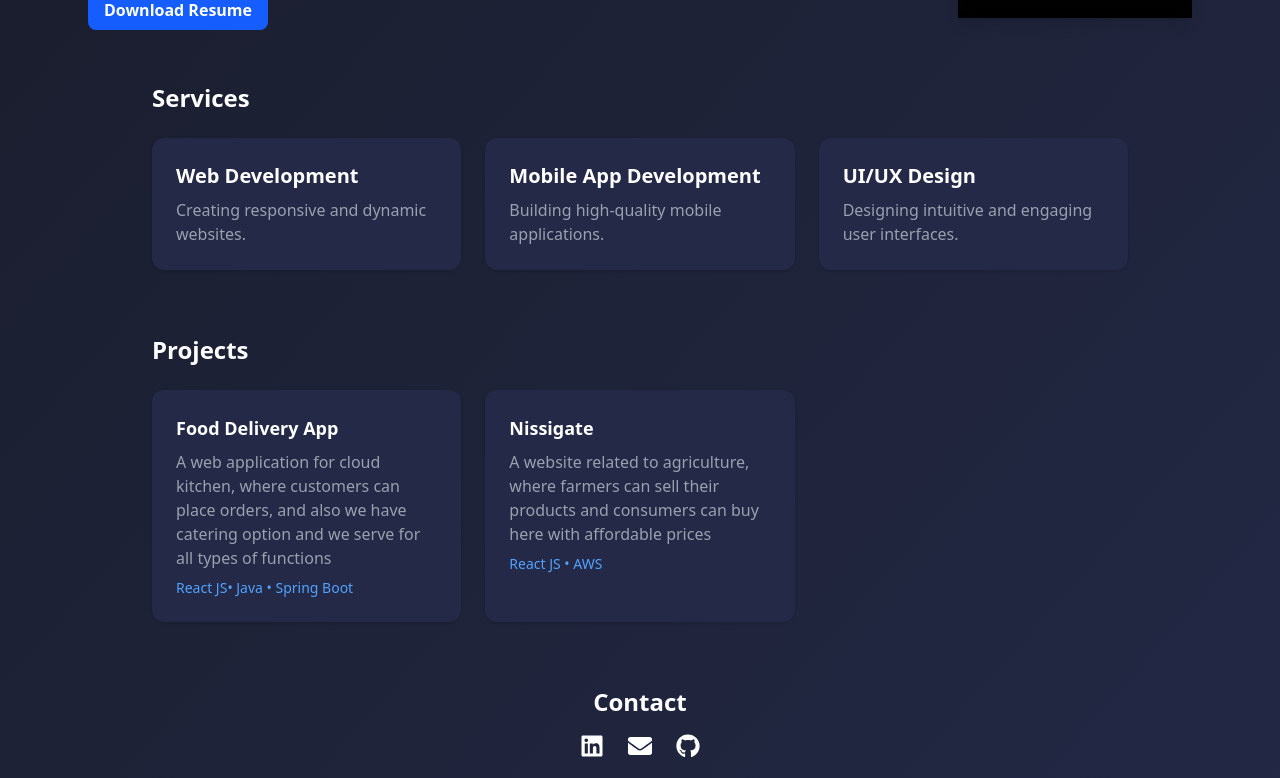
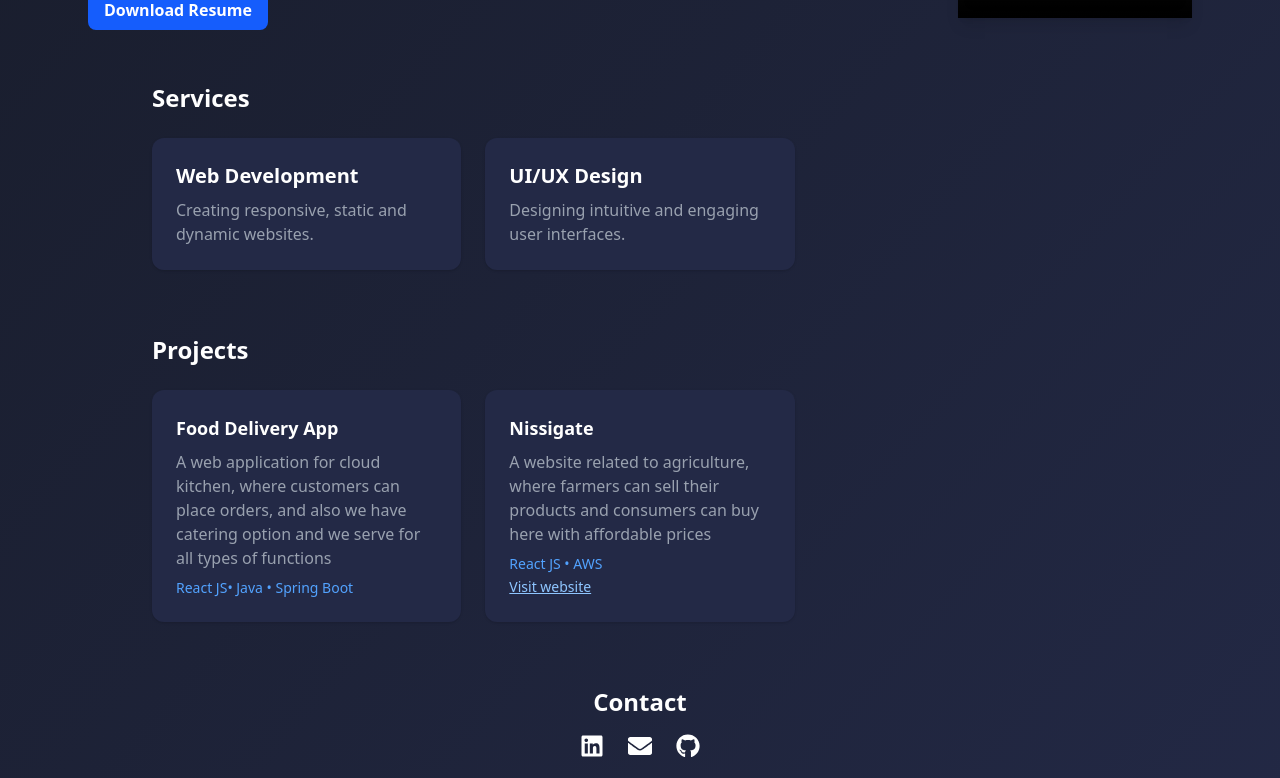
Before and after one commit to yerragorlaganeshyadav/yerragorlaganeshyadav.github.io, a React (Vite) app: page / in a window 1280 px wide. Shown: the part 488-1266 px from the top of the page. Built offline with nearby package versions, Linux system fonts and the light colour scheme; grey boxes are pictures that could not be loaded.

Commit message:
updated resume added and improved UI

```diff
--- a/src/components/Portfolio.jsx
+++ b/src/components/Portfolio.jsx
@@ -19,11 +19,7 @@ const skills = [
 const services = [
   {
     title: "Web Development",
-    desc: "Creating responsive and dynamic websites.",
-  },
-  {
-    title: "Mobile App Development",
-    desc: "Building high-quality mobile applications.",
+    desc: "Creating responsive, static and dynamic websites.",
   },
   {
     title: "UI/UX Design",
@@ -35,11 +31,13 @@ const projects = [
     title: "Food Delivery App",
     desc: "A web application for cloud kitchen, where customers can place orders, and also we have catering option and we serve for all types of functions",
     stack: "React JS• Java •  Spring Boot",
+    link: "",
   },
   {
     title: "Nissigate",
     desc: "A website related to agriculture, where farmers can sell their products and consumers can buy here with affordable prices",
     stack: "React JS • AWS",
+    link: "https://nissigate.com/",
   },
 ];
 
@@ -148,6 +146,16 @@ const Portfolio = () => (
             <h3 className="text-lg font-semibold mb-2">{proj.title}</h3>
             <p className="text-gray-400 mb-2">{proj.desc}</p>
             <p className="text-blue-400 text-sm">{proj.stack}</p>
+            {proj.link && (
+              <a
+                href={proj.link}
+                target="_blank"
+                rel="noopener noreferrer"
+                className="text-blue-300 underline text-sm"
+              >
+                Visit website
+              </a>
+            )}
           </div>
         ))}
       </div>
```
Also changed, not shown: 1 other file (tests, documents, lock files or other folders).
